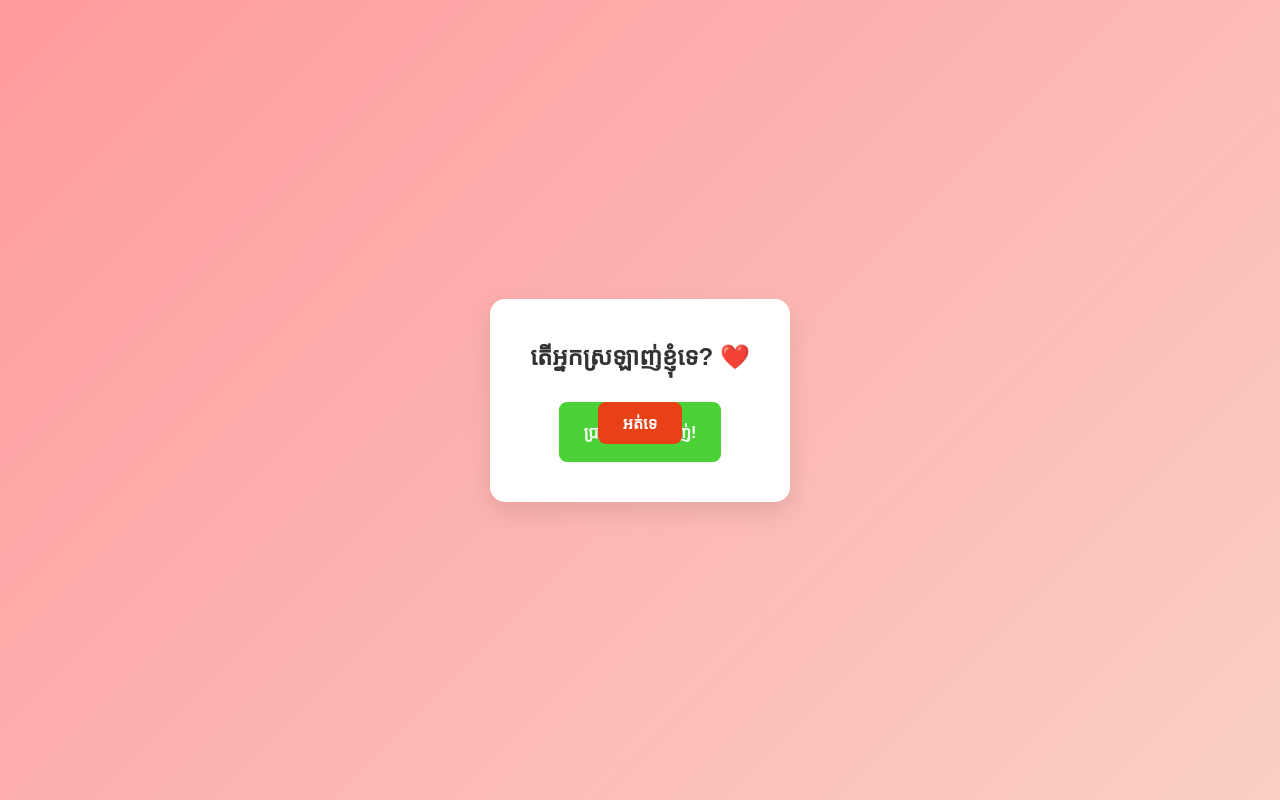
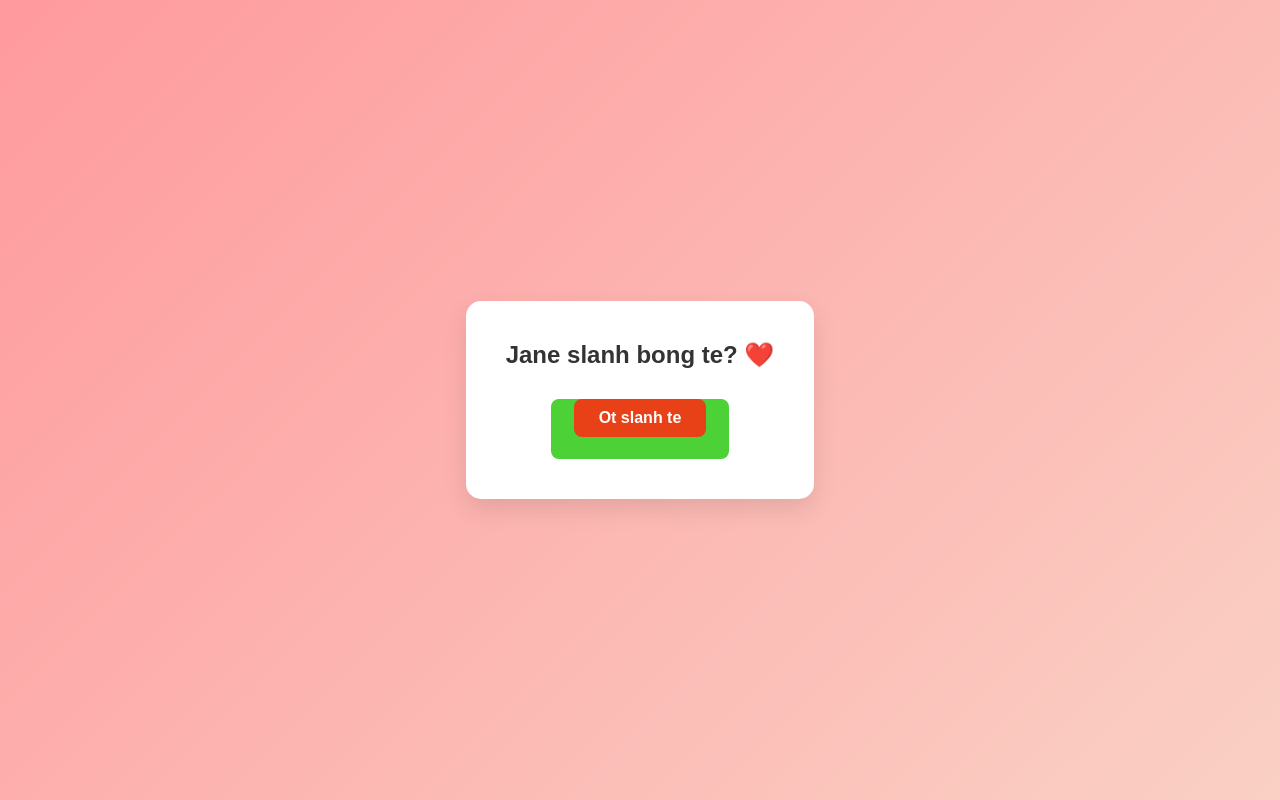
Before and after one commit to mloveu1919/for-Jane-Jane, a plain HTML site: page index.html in a window 1280 px wide. Drawn offline with Linux system fonts and the light colour scheme.

Commit message:
Update index.html

```diff
--- a/index.html
+++ b/index.html
@@ -8,10 +8,10 @@
 </head>
 <body>
     <div class="container">
-        <h1>តើអ្នកស្រឡាញ់ខ្ញុំទេ? ❤️</h1>
+        <h1>Jane slanh bong te? ❤️</h1>
         <div class="btn-group">
-            <button id="yes-btn">ប្រាកដជាស្រឡាញ់!</button>
-            <button id="no-btn">អត់ទេ</button>
+            <button id="yes-btn">Oun slanh bong!</button>
+            <button id="no-btn">Ot slanh te</button>
         </div>
     </div>
 
```
